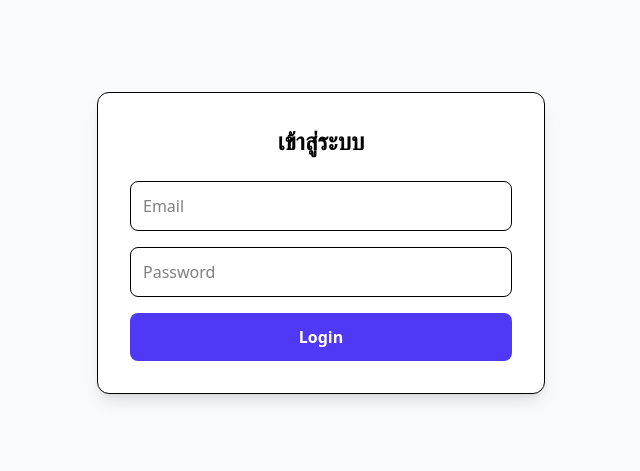
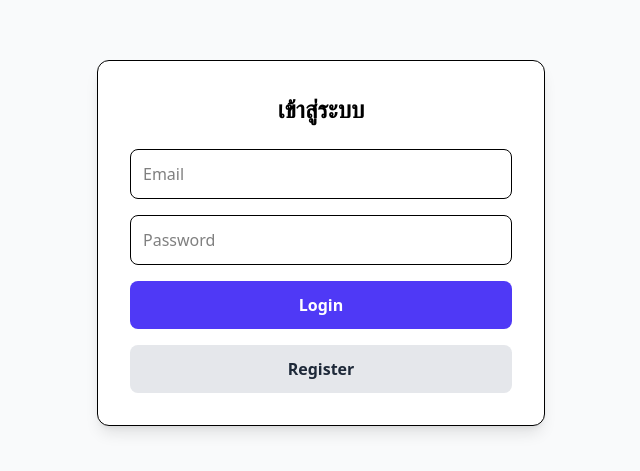
Before and after one commit to Anuphap2/ticket-frontend, a Next.js app: page /login in a window 1280 px wide. Shown: the part 157-628 px from the top of the page, without its empty margins (319-959 px from the left). Built offline with nearby package versions, Linux system fonts and the light colour scheme; no server answers.

Commit message:
GSAP installed

```diff
--- a/package.json
+++ b/package.json
@@ -10,6 +10,7 @@
   },
   "dependencies": {
     "axios": "^1.13.5",
+    "gsap": "^3.14.2",
     "jwt-decode": "^4.0.0",
     "lucide-react": "^0.564.0",
     "next": "16.1.6",
--- a/src/app/login/page.tsx
+++ b/src/app/login/page.tsx
@@ -57,6 +57,13 @@ export default function LoginPage() {
           >
             Login
           </button>
+          <button
+            type="button"
+            onClick={() => router.push("/register")}
+            className="w-full bg-gray-200 text-gray-800 py-3 rounded-lg font-semibold hover:bg-gray-300 transition"
+          >
+            Register
+          </button>
         </div>
       </form>
     </div>
```
Also changed, not shown: 1 other file (tests, documents, lock files or other folders).
